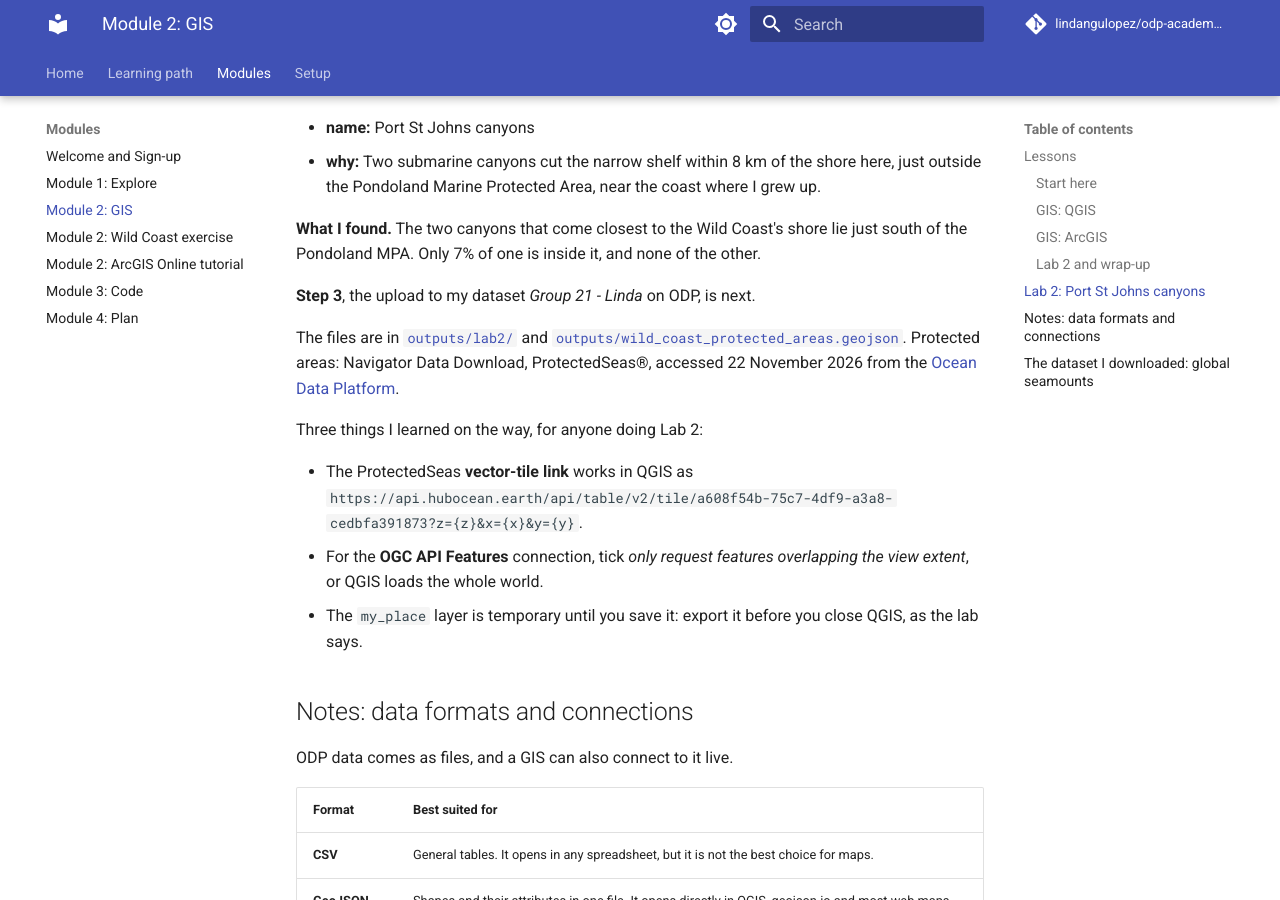
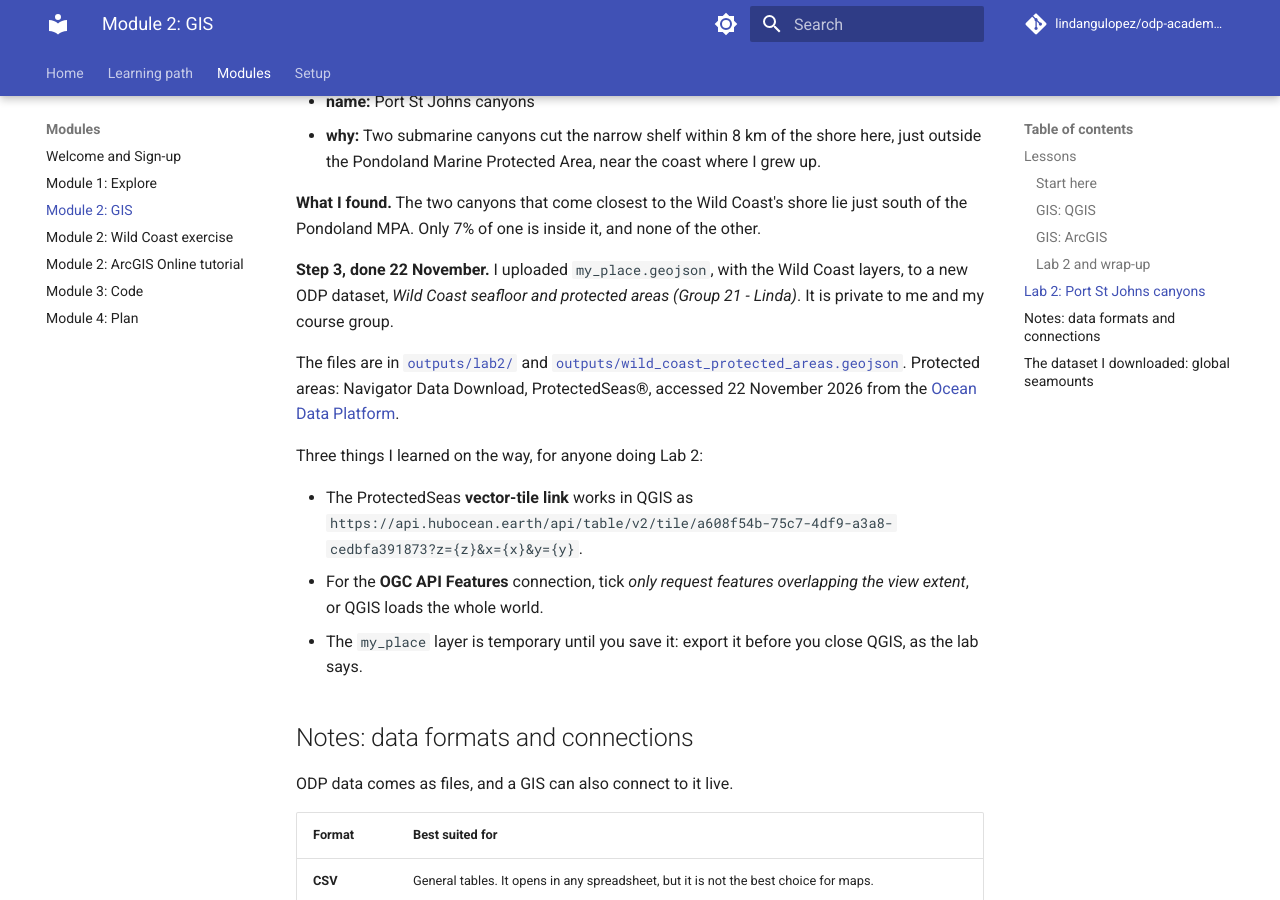
Before and after one commit to lindangulopez/odp-academy-2026, an MkDocs documentation site: the page built from docs/module-2-gis.md, in a window 1280 px wide and 900 px high, scrolled down 2163 px. Built offline with MkDocs 1.6.1 and Material for MkDocs 9.7.7, drawn with Linux system fonts in a browser that asks for light colours; comment, search, counter and statistics services are not loaded; some of the changed text lies outside the part shown.

Commit message:
Module 2: Lab 2 uploaded to ODP, all lessons ticked

```diff
--- a/docs/module-2-gis.md
+++ b/docs/module-2-gis.md
@@ -30,8 +30,8 @@ My ArcGIS Online maps: [small seamounts, live from ODP](https://scgismaps.maps.a
 
 ### Lab 2 and wrap-up
 
-- [ ] Lab 2: Map my place. Steps 1 and 2 done; step 3, the upload to ODP, by Thursday 26 November.
-- [ ] Final Remarks
+- [x] Lab 2: Map my place, uploaded to ODP on 22 November.
+- [x] Final Remarks
 
 ## Lab 2: Port St Johns canyons
 
@@ -49,7 +49,7 @@ The lab has three steps: download the protected areas for your country, draw you
 
 **What I found.** The two canyons that come closest to the Wild Coast's shore lie just south of the Pondoland MPA. Only 7% of one is inside it, and none of the other.
 
-**Step 3**, the upload to my dataset *Group 21 - Linda* on ODP, is next.
+**Step 3, done 22 November.** I uploaded `my_place.geojson`, with the Wild Coast layers, to a new ODP dataset, *Wild Coast seafloor and protected areas (Group 21 - Linda)*. It is private to me and my course group.
 
 The files are in [`outputs/lab2/`](https://github.com/lindangulopez/odp-academy-2026/tree/main/outputs/lab2) and [`outputs/wild_coast_protected_areas.geojson`](https://github.com/lindangulopez/odp-academy-2026/blob/main/outputs/wild_coast_protected_areas.geojson). Protected areas: Navigator Data Download, ProtectedSeas®, accessed 22 November 2026 from the [Ocean Data Platform](https://app.hubocean.earth/catalog/dataset/a608f54b-75c7-4df9-a3a8-cedbfa391873).
 
```
